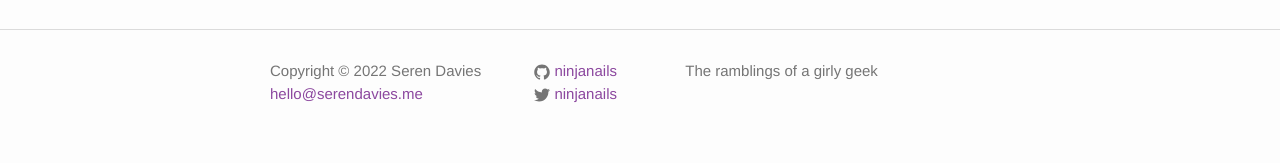
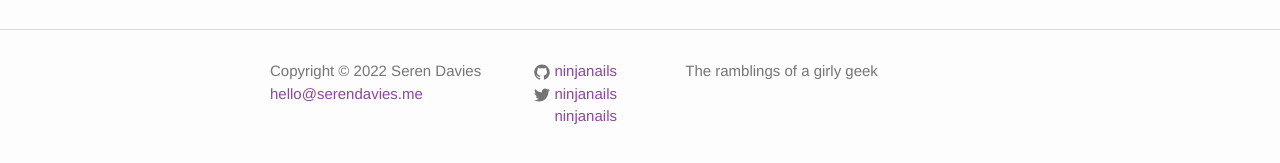
Before and after one commit to ninjanails/ninjanails.github.io, a Jekyll site: the page built from _posts/2021-01-17-nfc_nails.md, in a window 1280 px wide. Shown: the part 360-523 px from the top of the page. Built offline with Jekyll 4.4.1, drawn with Linux system fonts in a browser that asks for light colours.

Commit message:
add mastodon to config

```diff
--- a/_config.yml
+++ b/_config.yml
@@ -7,6 +7,7 @@ baseurl: ""
 url: "http://www.serendavies.me" # the base hostname & protocol for your site
 twitter_username: ninjanails
 github_username:  ninjanails
+mastodon_username:  ninjanails
 
 # Build settings
 markdown: kramdown
```
